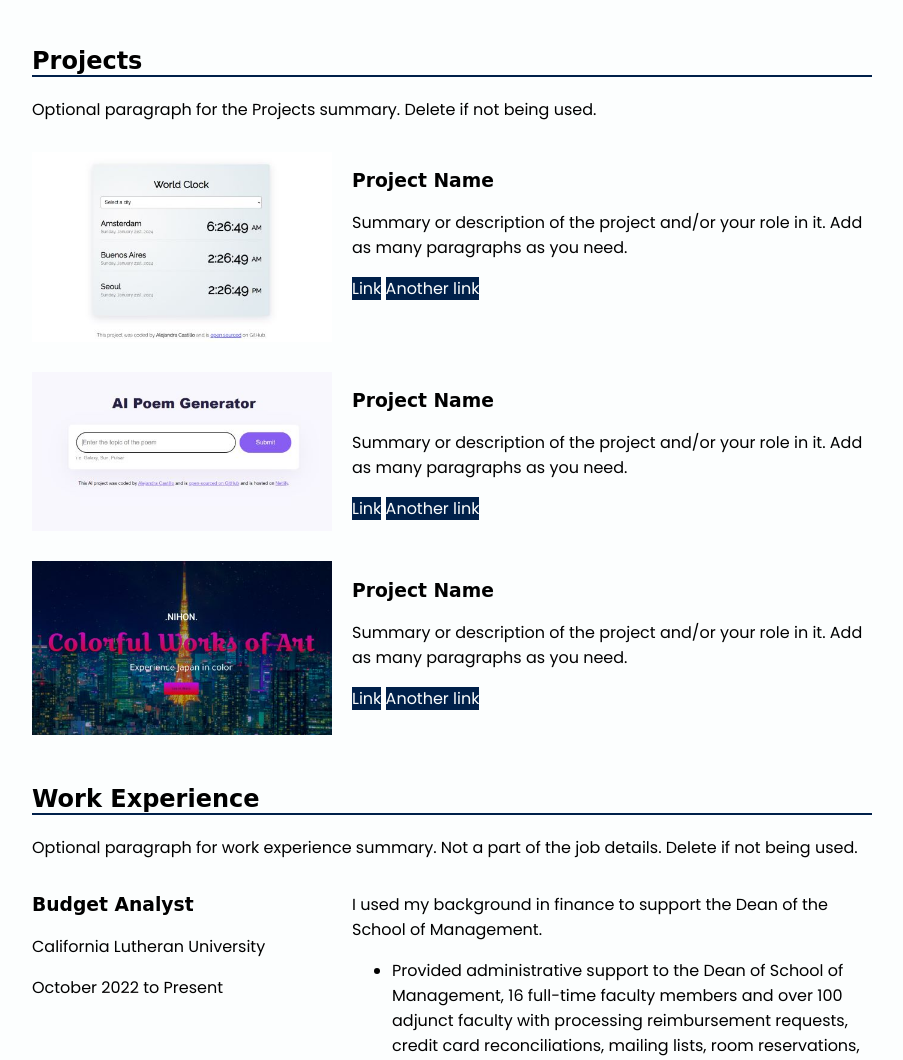
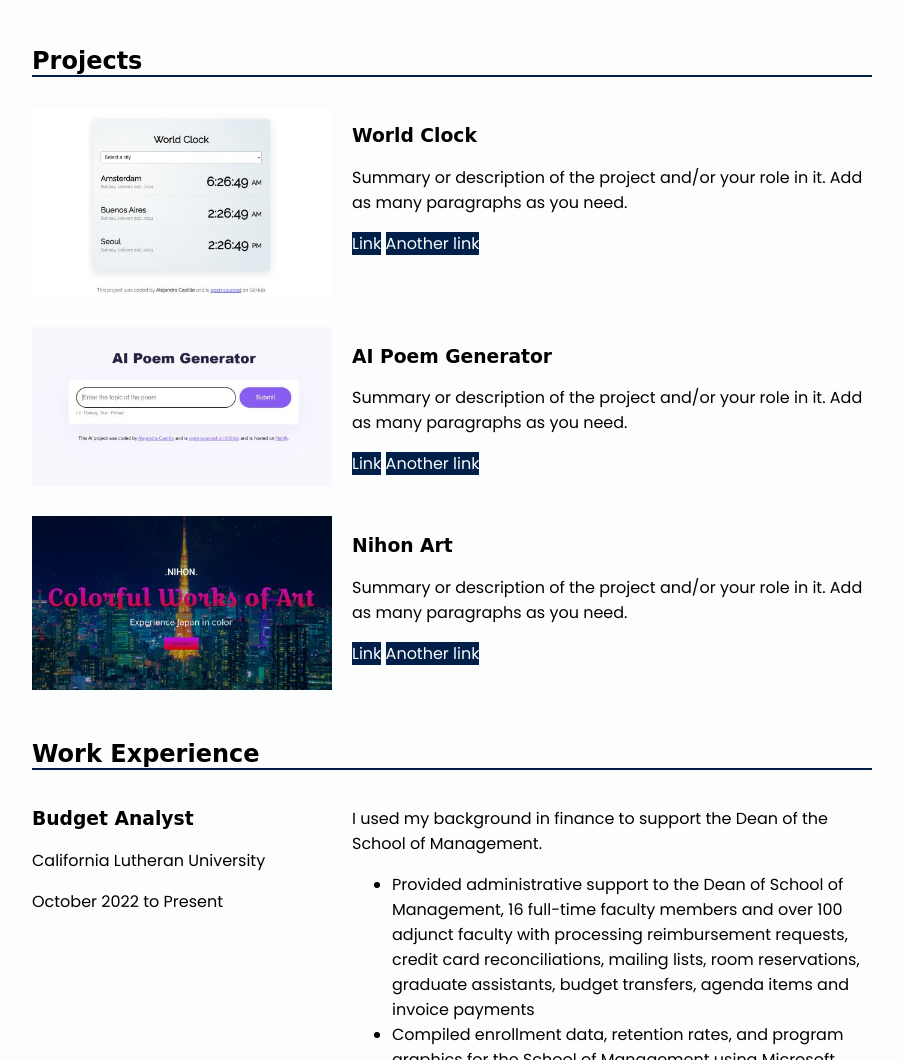
Before and after one commit to apcastillo11/personal-site, a plain HTML site: page resume.html in a window 1280 px wide. Shown: the part 783-1843 px from the top of the page, without its empty margins (188-1091 px from the left). Drawn offline with Linux system fonts and the light colour scheme; a web font is replaced by a local one.

Commit message:
Updated resume headings

```diff
--- a/resume.html
+++ b/resume.html
@@ -47,9 +47,6 @@
       <section class="resume-section">
         <!-- Start content edits below this line. -->
         <h2>Projects</h2>
-        <p>
-          Optional paragraph for the Projects summary. Delete if not being used.
-        </p>
 
         <!-- To add more items, copy this whole <section></section> block-->
         <section class="project-item">
@@ -60,7 +57,7 @@
             width=""
             height=""
           />
-          <h3>Project Name</h3>
+          <h3>World Clock</h3>
           <p>
             Summary or description of the project and/or your role in it. Add as
             many paragraphs as you need.
@@ -78,7 +75,7 @@
             width=""
             height=""
           />
-          <h3>Project Name</h3>
+          <h3>AI Poem Generator</h3>
           <p>
             Summary or description of the project and/or your role in it. Add as
             many paragraphs as you need.
@@ -96,7 +93,7 @@
             width=""
             height=""
           />
-          <h3>Project Name</h3>
+          <h3>Nihon Art</h3>
           <p>
             Summary or description of the project and/or your role in it. Add as
             many paragraphs as you need.
@@ -114,10 +111,6 @@
       <section class="resume-section">
         <!-- Start content edits below this line.  -->
         <h2>Work Experience</h2>
-        <p>
-          Optional paragraph for work experience summary. Not a part of the job
-          details. Delete if not being used.
-        </p>
 
         <!-- To add more items, copy this whole <section></section> block -->
         <section class="work-item">
```
